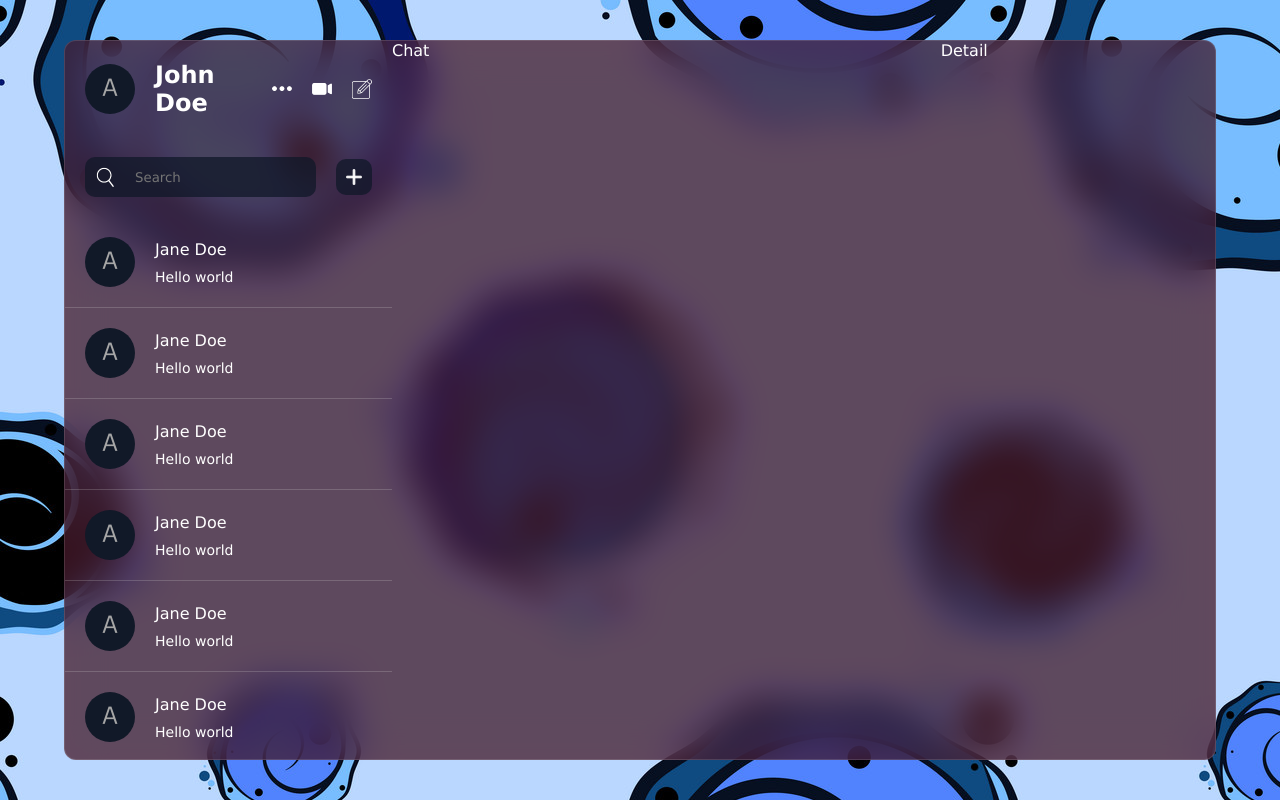
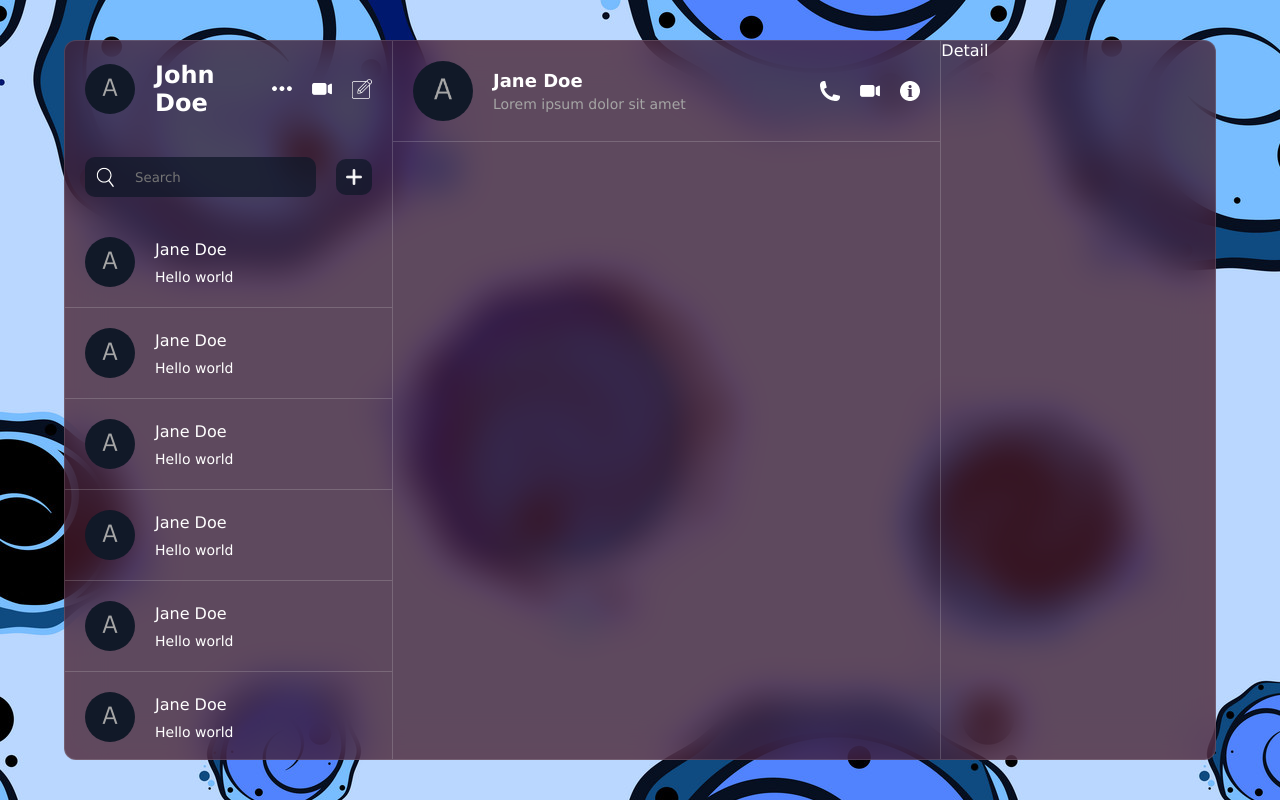
Before and after one commit to Benandry/chat_app, a React (Vite) app: page / in a window 1280 px wide. Built offline with nearby package versions, Linux system fonts and the light colour scheme.

Commit message:
feat : add top layout in chat

```diff
--- a/src/assets/images/index.js
+++ b/src/assets/images/index.js
@@ -8,3 +8,4 @@ export { default as Video } from './video.png';
 export { default as Avatar } from './avatar.png';
 export { default as Plus } from './plus.png';
 export { default as Search } from './search.png';
+export { default as Info } from './info.png';
--- a/src/components/chat/Chat.jsx
+++ b/src/components/chat/Chat.jsx
@@ -1,7 +1,25 @@
+import { Avatar, Info, Phone, Video } from '../../assets/images'
 import './chat.css'
 const Chat = () => {
   return (
-    <div className='chat'>Chat</div>
+    <div className='chat'>
+      <div className="top">
+          <div className="user">
+            <img src={Avatar} alt="" />
+            <div className="text-info">
+                <span>Jane Doe</span>
+                <p>Lorem ipsum dolor sit amet</p>
+            </div>
+          </div>
+          <div className="icons">
+            <img src={Phone} alt="" />
+            <img src={Video} alt="" />
+            <img src={Info} alt="" />
+          </div>
+      </div>
+      <div className="main"></div>
+      <div className="bottom"></div>
+    </div>
   )
 }
 
--- a/src/components/chat/chat.css
+++ b/src/components/chat/chat.css
@@ -1,3 +1,54 @@
 .chat {
-flex: 2;
+    flex: 2;
+    border-left: 1px solid #dddddd35;
+    border-right: 1px solid #dddddd35;
+
+    .top {
+        display: flex;
+        align-items: center;
+        justify-content: space-between;
+        border-bottom: 1px solid #dddddd35;
+        padding: 20px;
+
+        .user {
+            display: flex;
+            align-items: center;
+            gap: 20px;
+
+            img {
+                width: 60px;
+                height: 60px;
+                border-radius: 50%;
+                object-fit: cover;
+            }
+
+            .text-info {
+                display: flex;
+                flex-direction: column;
+                gap: 5px;
+
+                span {
+                    font-size: 18px;
+                    font-weight: bold;
+                }
+
+                p {
+                    font-weight: 300;
+                    font-size: 14px;
+                    color: #a5a5a5;
+                }
+            }
+        }
+
+        .icons {
+            display: flex;
+            gap: 20px;
+
+            img {
+                width: 20px;
+                height: 20px;
+                cursor: pointer;
+            }
+        }
+    }
 }
```
Also changed, not shown: src/assets/images/info.png (added).
